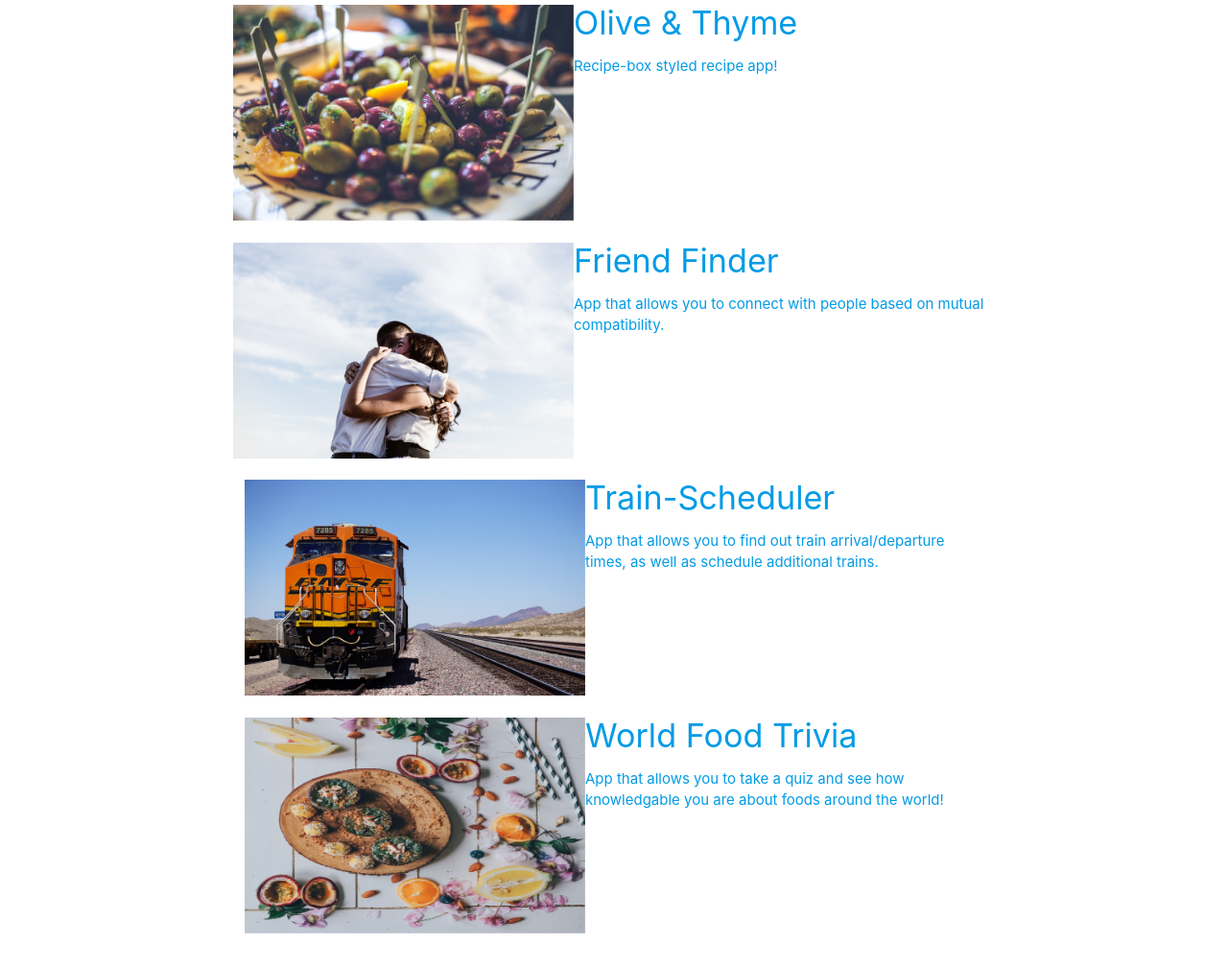
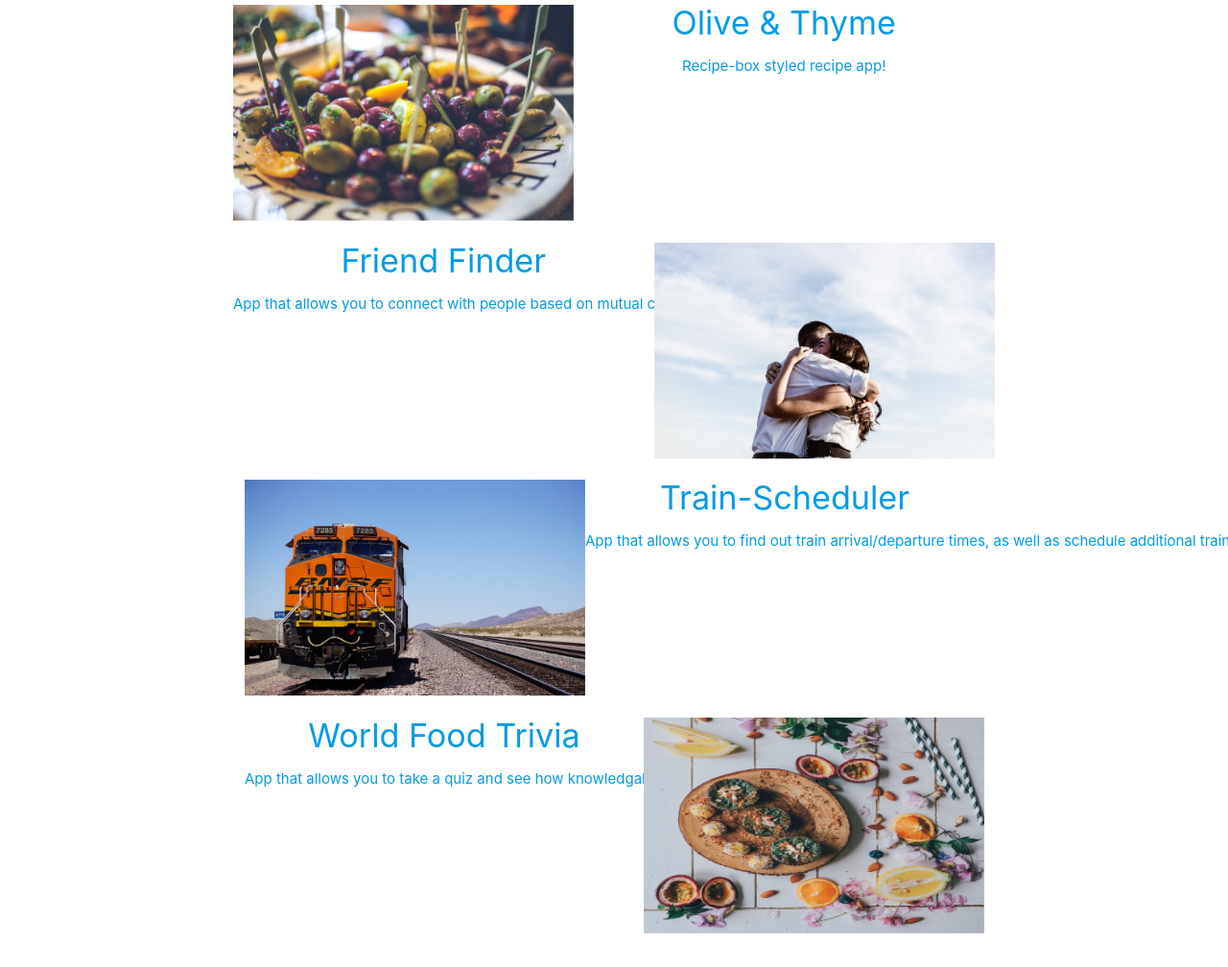
Before and after one commit to mariamschaudry/Professional-Portfolio, a plain HTML site: page index.html in a window 1280 px wide. Shown: the part 1528-2536 px from the top of the page at 96% size. Drawn offline with nearby package versions, Linux system fonts and the light colour scheme.

Commit message:
updates to portfolio

```diff
--- a/CSS/style.css
+++ b/CSS/style.css
@@ -92,12 +92,30 @@ h3, h5 {
     position: relative;
     clear: both;
     margin: auto;
+    text-align: center;
+}
+
+.box h2 {
+    font-size: 20px;
+}
+
+figcaption {
+    z-index: 1000;
+    white-space: nowrap;
 }
 
 #portfolioImage {
     position: relative;
-    display: inline-block;
+    display: block;
     width: 355px;
     height: 225px;
     float: left;
 }
+
+#portfolioImage2 {
+    position: relative;
+    display: block;
+    width: 355px;
+    height: 225px;
+    float: right;
+}
--- a/index.html
+++ b/index.html
@@ -112,7 +112,7 @@
             <div class = "col s12 s12 l12 portfolio-holder">
                 <div class = "box wow zoomIn animated">
                         <figure class = "effect-chico">
-                            <img src="./CSS/images/storeFront.jpg" alt="bamazon" id="portfolioImage">
+                            <img src="./CSS/images/storeFront.jpg" alt="bamazon" id="portfolioImage2">
                             <a href="https://mariamschaudry.github.io/bamazon/">
                             <figcaption>
                                 <h4><span>bamazon</span></h4>
@@ -140,7 +140,7 @@
             <div class = "col s12 l12 portfolio-holder">
                 <div class = "box wow zoomIn animated">
                         <figure class = "effect-chico">
-                            <img src="./CSS/images/friends.jpeg" alt="Friend Finder" id="portfolioImage">
+                            <img src="./CSS/images/friends.jpeg" alt="Friend Finder" id="portfolioImage2">
                             <a href="https://mariamschaudry.github.io/Friend-Finder/">
                             <figcaption>
                                 <h4><span>Friend Finder</span></h4>
@@ -168,7 +168,7 @@
             <div class = "col s12 l12 portfolio-holder">
                 <div class = "box wow zoomIn animated">
                         <figure class = "effect-chico">
-                            <img src="./CSS/images/worldFood.jpeg" alt="Food-Trivia" id="portfolioImage">
+                            <img src="./CSS/images/worldFood.jpeg" alt="Food-Trivia" id="portfolioImage2">
                             <a href="https://github.com/mariamschaudry/Trivia-Game">
                             <figcaption>
                                 <h4><span>World Food Trivia</span></h4>
```
